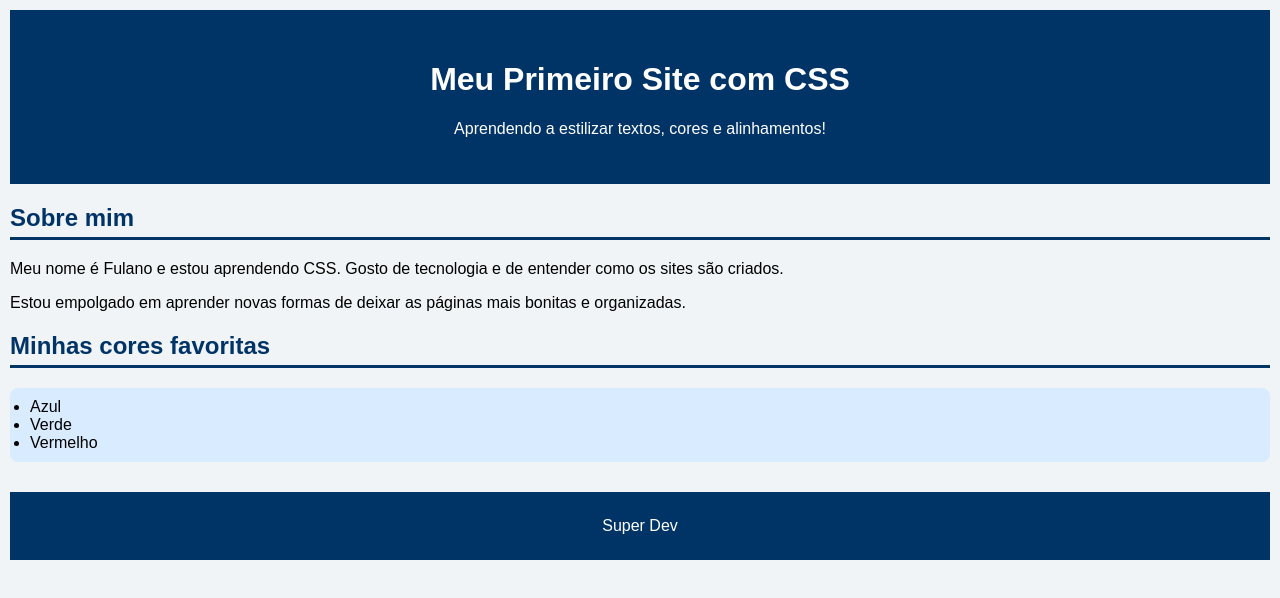
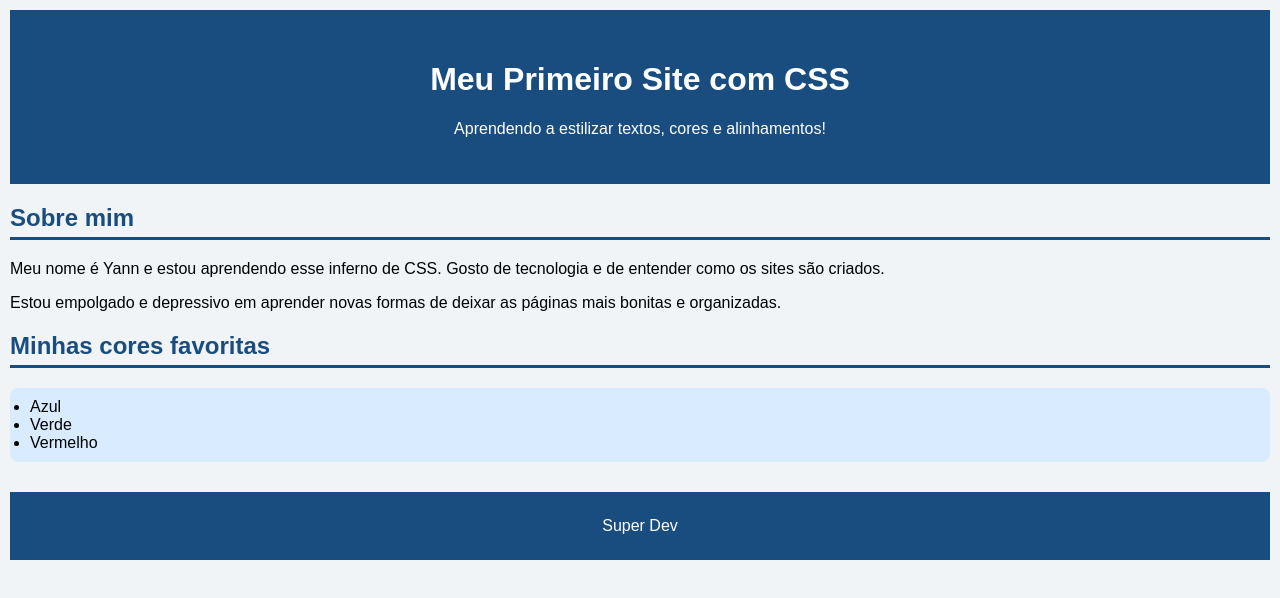
Before and after one commit to YannZin08/trabalhosuperdev, a plain HTML site: page pagina1.html in a window 1280 px wide. Drawn offline with Linux system fonts and the light colour scheme.

Commit message:
ajuste na pagina

```diff
--- a/assets/css/exercicio1.css
+++ b/assets/css/exercicio1.css
@@ -6,7 +6,7 @@ body {
 }
 
 .topo {
-    background-color: #003366;
+    background-color: #194d80;
     color: white;
     text-align: center;
     padding: 30px 0;
@@ -17,8 +17,8 @@ body {
 }
 
 h2 {
-    color: #003366;
-    border-bottom: 3px solid #003366;
+    color: #194d80;
+    border-bottom: 3px solid #194d80;
     padding-bottom: 5px;
 }
 
@@ -29,7 +29,7 @@ ul {
 }
 
 .rodape {
-    background-color: #003366;
+    background-color: #194d80;
     color: white;
     text-align: center;
     padding: 25px;
--- a/pagina1.html
+++ b/pagina1.html
@@ -16,9 +16,9 @@
 
     <div class="conteudo">
         <h2> Sobre mim</h2>
-        <p>Meu nome é Fulano e estou aprendendo CSS. Gosto de tecnologia e de entender como os sites
+        <p>Meu nome é Yann e estou aprendendo esse inferno de CSS. Gosto de tecnologia e de entender como os sites
             são criados.</p>
-        <p>Estou empolgado em aprender novas formas de deixar as páginas mais bonitas e organizadas.</p>
+        <p>Estou empolgado e depressivo em aprender novas formas de deixar as páginas mais bonitas e organizadas.</p>
 
         <h2>Minhas cores favoritas</h2>
         <ul>
--- a/style.css
+++ /dev/null
@@ -1,37 +0,0 @@
-body {
-    font-family: Arial, Helvetica, sans-serif;
-    background-color: #f0f4f7;
-    margin: 10px;
-    padding: 0;
-}
-
-.topo {
-    background-color: #003366;
-    color: white;
-    text-align: center;
-    padding: 30px 0;
-}
-
-.conteudo {
-    margin: 20px 0;
-}
-
-h2 {
-    color: #003366;
-    border-bottom: 3px solid #003366;
-    padding-bottom: 5px;
-}
-
-ul {
-    background-color: #d9ecff;
-    padding: 10px 20px;
-    border-radius: 8px;
-}
-
-.rodape {
-    background-color: #003366;
-    color: white;
-    text-align: center;
-    padding: 25px;
-    margin-top: 30px;
-}
```
Also changed, not shown: index.html (deleted, +0 -37 lines).
